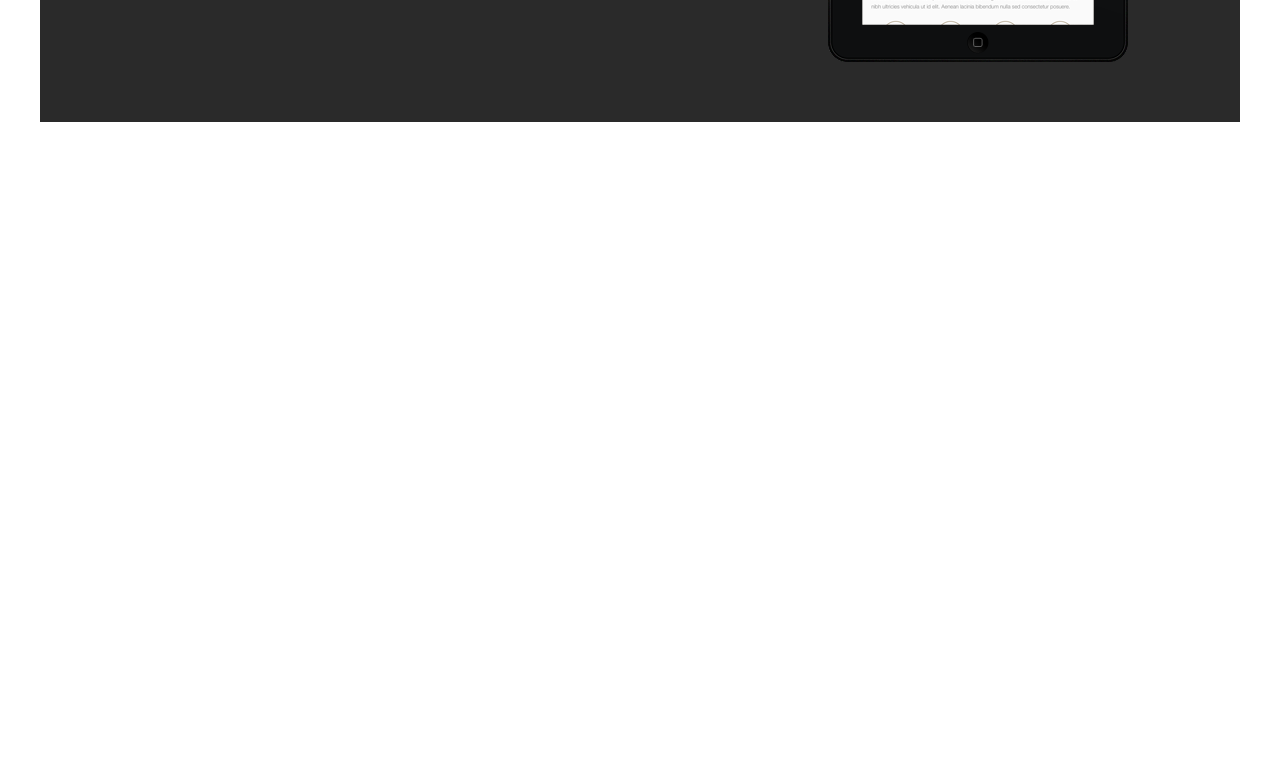
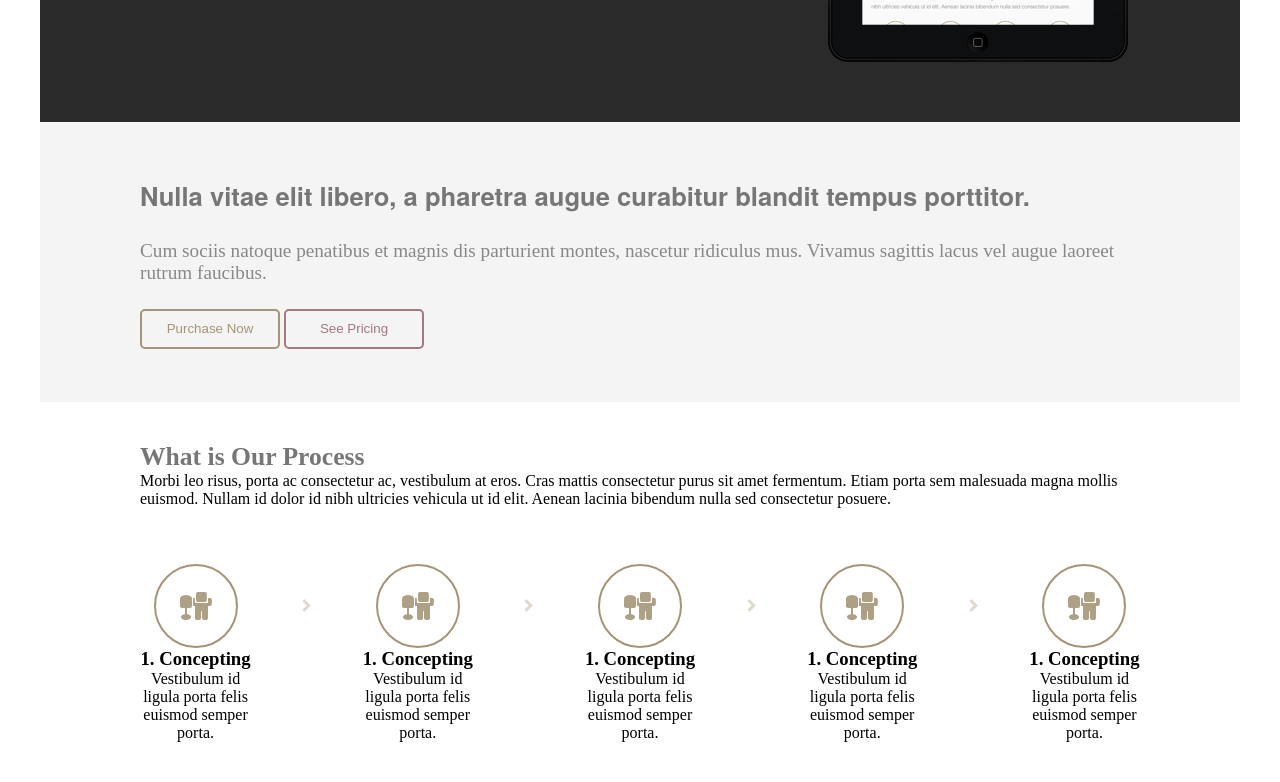
Before and after one commit to Kulynka/Grid-Layout, a plain HTML site: page index.html in a window 1280 px wide. Shown: the part 478-1260 px from the top of the page. Before the commit the page ends 800 px from the top, so only its background shows below. Drawn offline with Linux system fonts and the light colour scheme.

Commit message:
add 2 new blocks

```diff
--- a/index.html
+++ b/index.html
@@ -50,5 +50,117 @@
 
         </div>
     </header>
+
+    <main>
+
+        <section class="intro_section">
+
+            <h2>Nulla vitae elit libero, a pharetra augue curabitur blandit tempus porttitor.</h2>
+
+            <p>Cum sociis natoque penatibus et magnis dis parturient montes, nascetur ridiculus mus. Vivamus sagittis lacus vel augue laoreet rutrum faucibus.</p>
+
+            <div class="intro_section_buttons">
+                <input type="button" name="slider_button" value="Purchase Now" class="intro_buttons left_btn" />
+                <input type="button" name="slider_button" value="See Pricing" class="intro_buttons right_btn" />
+            </div>
+        </section>
+
+        <section class="process_section">
+            <div>
+                <h2>What is Our Process</h2>
+
+                <p>Morbi leo risus, porta ac consectetur ac, vestibulum at eros. Cras mattis consectetur purus sit amet fermentum. Etiam porta sem malesuada magna mollis euismod. Nullam id dolor id nibh ultricies vehicula ut id elit. Aenean lacinia bibendum nulla sed consectetur posuere.</p>
+            </div>
+
+
+            <div class="circle_block">
+
+                <div class="circle_div">
+                    <div class="img_circle">
+                        <img src="img/Digg 3.png" alt="">
+                    </div>
+
+                    <h3>1. Concepting</h3>
+                    <p>Vestibulum id ligula porta felis euismod semper porta.</p>
+                </div>
+
+                <img src="img/arrow.png" alt="" class="arrow">
+
+                <div class="circle_div">
+                    <div class="img_circle">
+                        <img src="img/Digg 3.png" alt="">
+                    </div>
+
+                    <h3>1. Concepting</h3>
+                    <p>Vestibulum id ligula porta felis euismod semper porta.</p>
+                </div>
+
+                <img src="img/arrow.png" alt="" class="arrow">
+
+                <div class="circle_div">
+                    <div class="img_circle">
+                        <img src="img/Digg 3.png" alt="">
+                    </div>
+
+                    <h3>1. Concepting</h3>
+                    <p>Vestibulum id ligula porta felis euismod semper porta.</p>
+                </div>
+
+                <img src="img/arrow.png" alt="" class="arrow">
+
+                <div class="circle_div">
+                    <div class="img_circle">
+                        <img src="img/Digg 3.png" alt="">
+                    </div>
+
+                    <h3>1. Concepting</h3>
+                    <p>Vestibulum id ligula porta felis euismod semper porta.</p>
+                </div>
+
+                <img src="img/arrow.png" alt="" class="arrow">
+
+                <div class="circle_div">
+                    <div class="img_circle">
+                        <img src="img/Digg 3.png" alt="">
+                    </div>
+
+                    <h3>1. Concepting</h3>
+                    <p>Vestibulum id ligula porta felis euismod semper porta.</p>
+                </div>
+
+            </div>
+
+        </section>
+        <section></section>
+
+    </main>
+
+    <footer></footer>
 </body>
 </html>
+
+
+
+<!--<img src="img/arrow.png" alt="" class="arrow">-->
+
+<!--                <div class="img_circle">-->
+<!--                    <img src="img/Digg 3.png" alt="">-->
+<!--                </div>-->
+
+<!--                <img src="img/arrow.png" alt="" class="arrow">-->
+
+<!--                <div class="img_circle">-->
+<!--                    <img src="img/Digg 3.png" alt="">-->
+<!--                </div>-->
+
+<!--                <img src="img/arrow.png" alt="" class="arrow">-->
+
+<!--                <div class="img_circle">-->
+<!--                    <img src="img/Digg 3.png" alt="">-->
+<!--                </div>-->
+
+<!--                <img src="img/arrow.png" alt="" class="arrow">-->
+
+<!--                <div class="img_circle">-->
+<!--                    <img src="img/Digg 3.png" alt="">-->
+<!--                </div>-->
--- a/style.css
+++ b/style.css
@@ -8,9 +8,9 @@ body {
     margin: auto;
 }
 
-/* Header */
+                                        /* Header */
 
-/* NAVIGATION */
+                                        /* NAVIGATION */
 
 .navigation {
     display: grid;
@@ -78,7 +78,7 @@ a {
     text-decoration: none;
 }
 
-/* Header Content Block */
+                                        /* Header Content Block */
 
 .header_slider {
     display: grid;
@@ -116,5 +116,90 @@ h1 {
     width: 140px;
     color: #4f4a41;
     background-color: #2a2a2a;
-    border: 1px solid #a59477;
+    border: 2px solid #a59477;
+    border-radius: 5px;
 }
+
+
+                                        /* Intro Section */
+
+.intro_section {
+    height: 200px;
+    padding: 40px 100px;
+    display: grid;
+    grid-template-rows: 1fr 1fr 1fr;
+    justify-items: start;
+    align-items: center;
+    background-color: #f4f4f4;
+}
+
+.intro_section h2 {
+    font-size: 1.6rem;
+    color: #767676;
+    font-family: "HelveticaNeue";
+}
+
+.intro_section p {
+    font-size: 1.2rem;
+    color: #888888;
+}
+
+.intro_buttons {
+    height: 40px;
+    width: 140px;
+    background-color: #f4f4f4;
+    border-radius: 5px;
+}
+
+.left_btn {
+    color: #a59477;
+    border: 2px solid #a59477;
+}
+.right_btn {
+    color: #a57780;
+    border: 2px solid #a57780;
+}
+
+                                        /* Process Section */
+
+.process_section {
+    height: 300px;
+    padding: 40px 100px;
+    display: grid;
+    grid-template-rows: 1fr 1fr;
+    grid-row-gap: 10px;
+}
+
+.process_section h2 {
+    font-size: 1.6rem;
+    color: #767676;
+}
+
+.circle_block {
+    display: grid;
+    grid-template-columns: repeat(9, 1fr);
+    justify-items: center;
+    align-items: center;
+}
+
+.circle_div {
+    display: grid;
+    justify-items: center;
+    text-align: center;
+}
+
+.img_circle {
+    height: 80px;
+    width: 80px;
+    border: 2px solid #a59477;
+    border-radius: 100px;
+    display: grid;
+    justify-items: center;
+    align-items: center;
+}
+
+.arrow {
+    display: grid;
+    align-self: start;
+    padding-top: 35px;
+}
```
Also changed, not shown: img/Digg 3.png (added), img/arrow.png (added).
